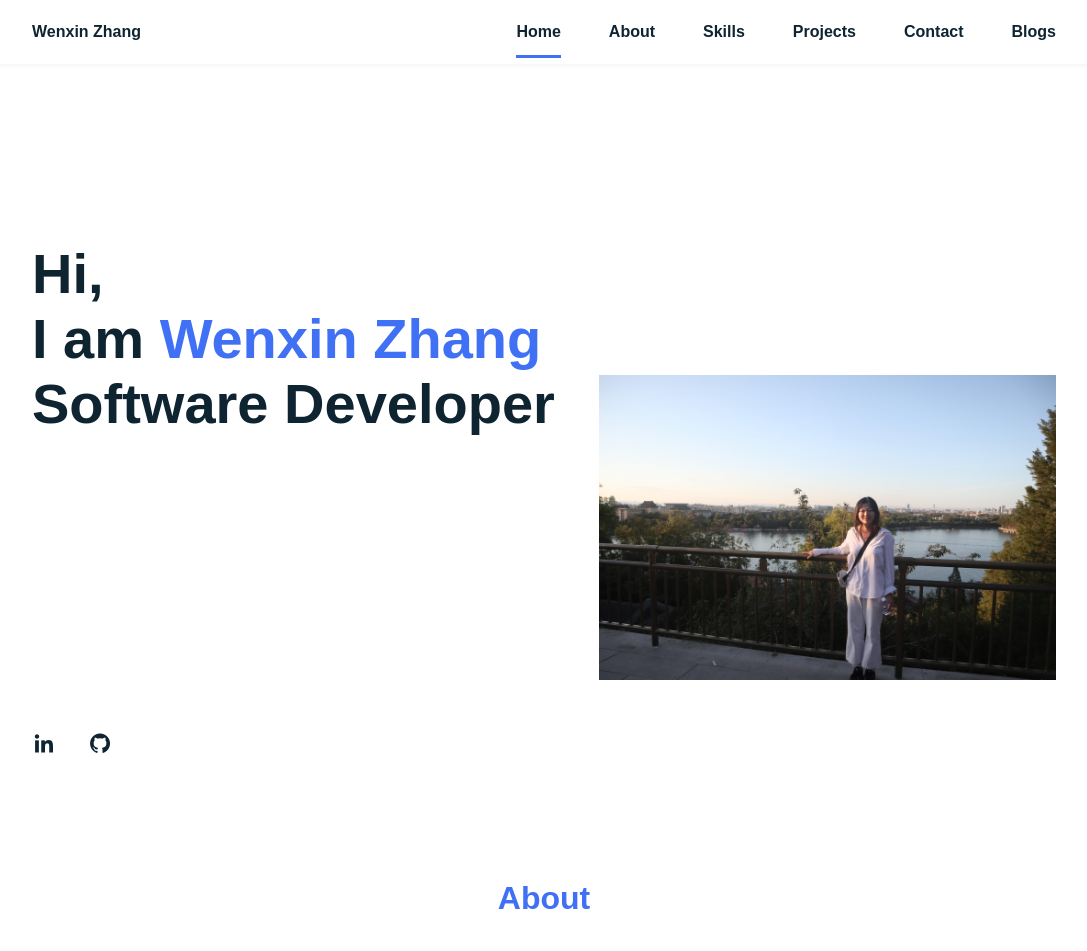
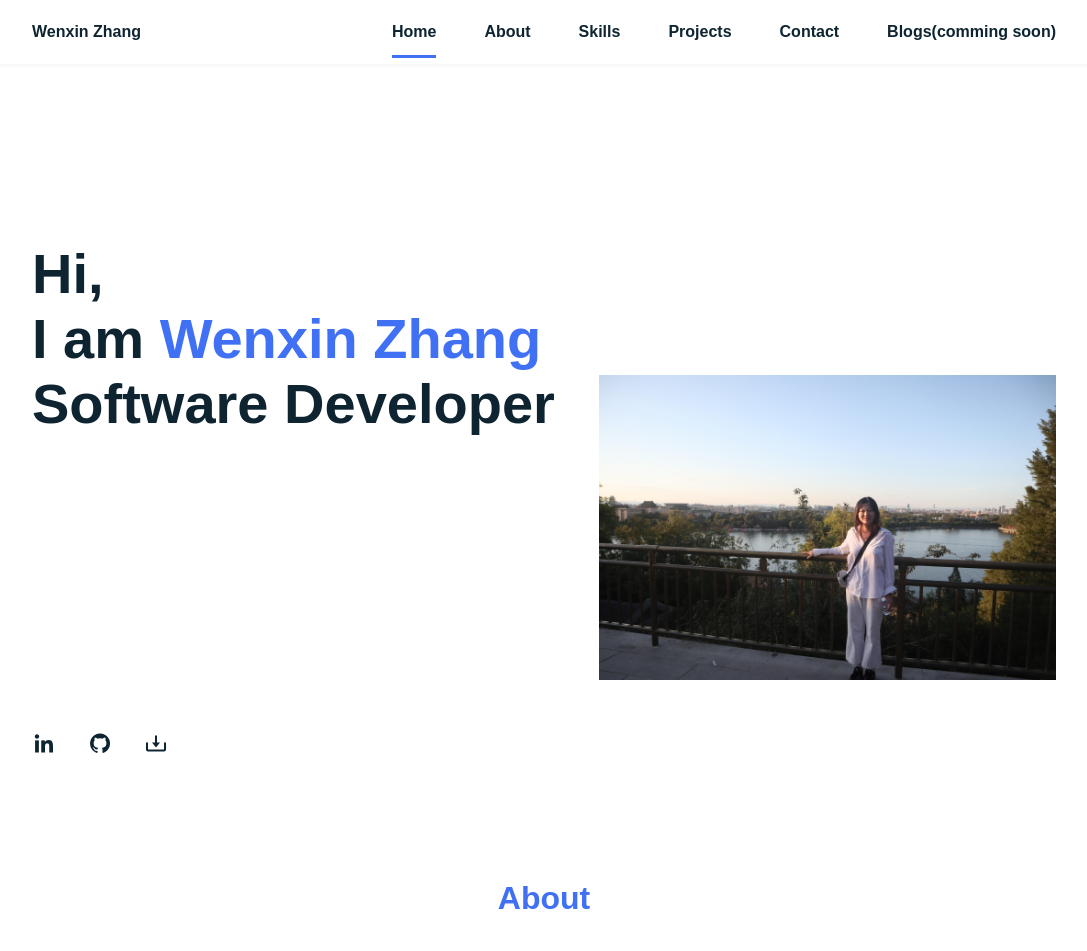
Before and after one commit to smilewendy7/Personal-Web, a Django app: page / in a window 1280 px wide. Shown: the top 951 px of the page, without its empty margins (96-1183 px from the left). Run offline with Django 3.2, Linux system fonts and the light colour scheme; data that the repository does not hold is empty; parts of the project's set-up code (start-up, migrations or seed data) failed here and were passed over; some libraries are stand-ins or nearby versions.

Commit message:
resume download

```diff
--- a/home/templates/base/index.html
+++ b/home/templates/base/index.html
@@ -27,7 +27,7 @@
                     <li class="nav_item"> <a href="#skills" class="nav_link">Skills</a></li>
                     <li class="nav_item"> <a href="#work" class="nav_link">Projects</a></li>
                     <li class="nav_item"> <a href="#contact" class="nav_link">Contact</a></li>
-                    <li class="nav_item"> <a href="#blog" class="nav_link">Blogs</a></li>
+                    <li class="nav_item"> <a href="#blog" class="nav_link">Blogs(comming soon)</a></li>
                 </ul>
             </div>
 
@@ -48,6 +48,7 @@
           <div class="home_social">
               <a href="https://www.linkedin.com/in/wenxin-wendy-zhang-023546126/" class="home_social-icon"><i class='bx bxl-linkedin' ></i></a>
               <a href="https://github.com/smilewendy7" class="home_social-icon"><i class='bx bxl-github' ></i></a>
+              <a target="_blank" class="home_social-icon" href="{% static 'images/resume.pdf' %}"><i class='bx bx-download'></i></a>
 
           </div>
 
```
Also changed, not shown: 1 other file.
